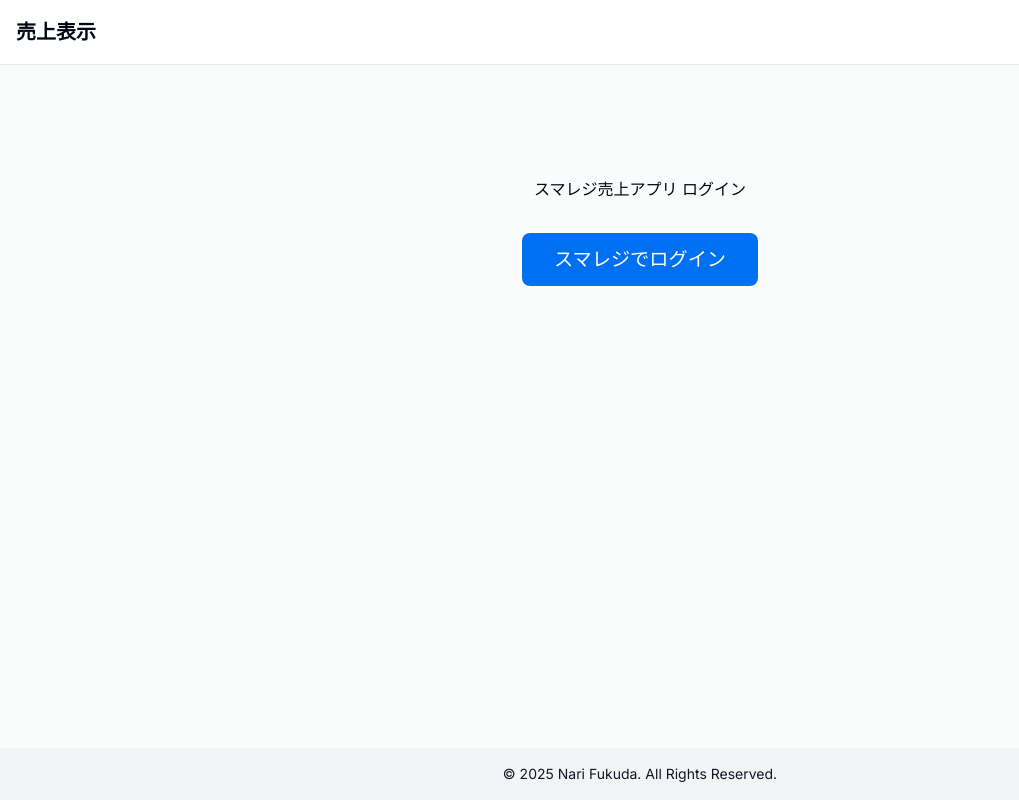
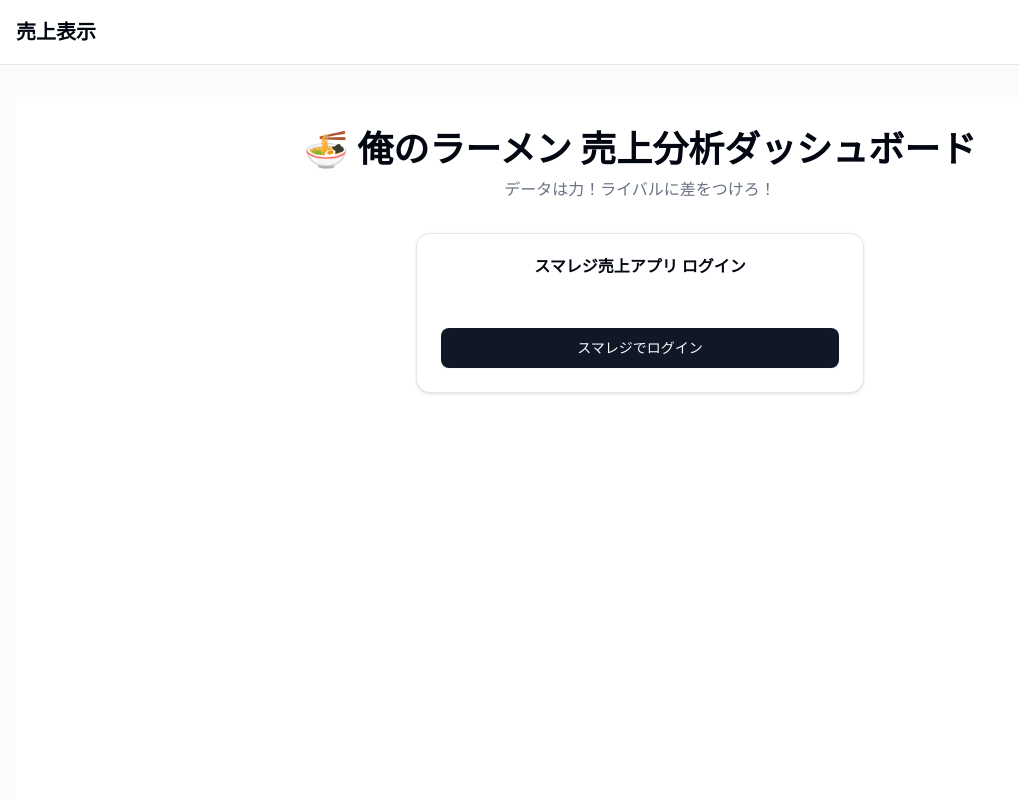
Before and after one commit to iiTzNARI/smaregi_app, a Next.js app: page /login in a window 1280 px wide. Shown: the top 800 px of the page, without its empty margins (0-1019 px from the left). Built offline with nearby package versions, Linux system fonts and the light colour scheme.

Commit message:
set UI on login

```diff
--- a/app/login/page.tsx
+++ b/app/login/page.tsx
@@ -1,5 +1,7 @@
 "use client";
 import React from "react";
+import { Button } from "@/components/ui/button";
+import { Card, CardHeader, CardTitle, CardContent } from "@/components/ui/card";
 
 // PKCE: code_verifier生成
 function generateCodeVerifier(length = 64) {
@@ -41,30 +43,29 @@ export default function LoginPage() {
   };
 
   return (
-    <div
-      style={{
-        display: "flex",
-        flexDirection: "column",
-        alignItems: "center",
-        marginTop: "80px",
-      }}
-    >
-      <h1>スマレジ売上アプリ ログイン</h1>
-      <button
-        onClick={handleLogin}
-        style={{
-          padding: "12px 32px",
-          fontSize: "1.2rem",
-          background: "#0070f3",
-          color: "#fff",
-          border: "none",
-          borderRadius: "8px",
-          cursor: "pointer",
-          marginTop: "32px",
-        }}
-      >
-        スマレジでログイン
-      </button>
+    <div className="min-h-screen flex flex-col items-center bg-background">
+      <header className="w-full py-8 text-center">
+        <h1 className="text-3xl md:text-4xl font-bold">
+          🍜 俺のラーメン 売上分析ダッシュボード
+        </h1>
+        <p className="text-muted-foreground mt-2">
+          データは力！ライバルに差をつけろ！
+        </p>
+      </header>
+      <Card className="w-full max-w-md mt-0">
+        <CardHeader>
+          <CardTitle className="text-center">スマレジ売上アプリ ログイン</CardTitle>
+        </CardHeader>
+        <CardContent className="flex flex-col items-center">
+          <Button
+            size="lg"
+            className="mt-6 w-full"
+            onClick={handleLogin}
+          >
+            スマレジでログイン
+          </Button>
+        </CardContent>
+      </Card>
     </div>
   );
 }
```
